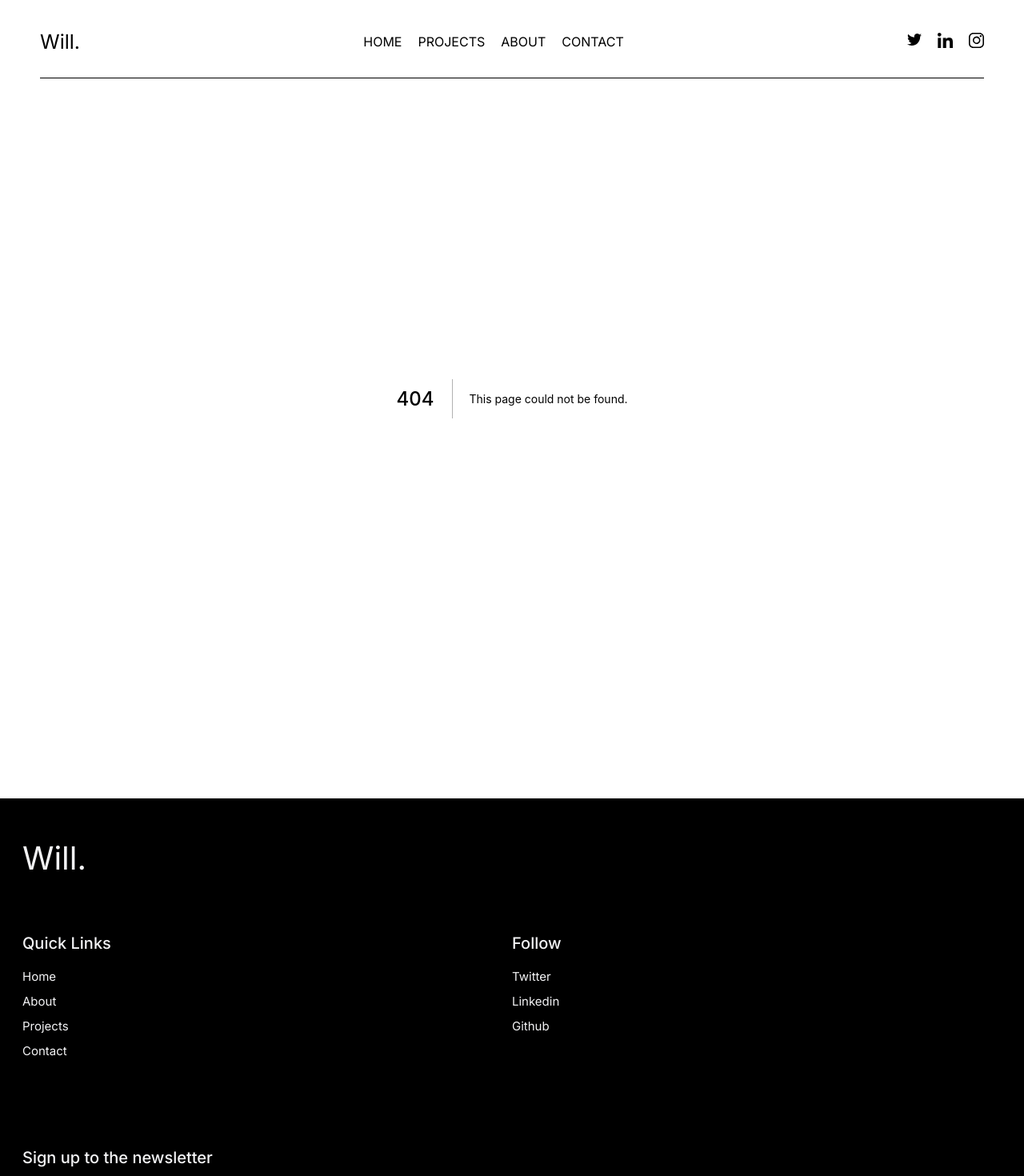
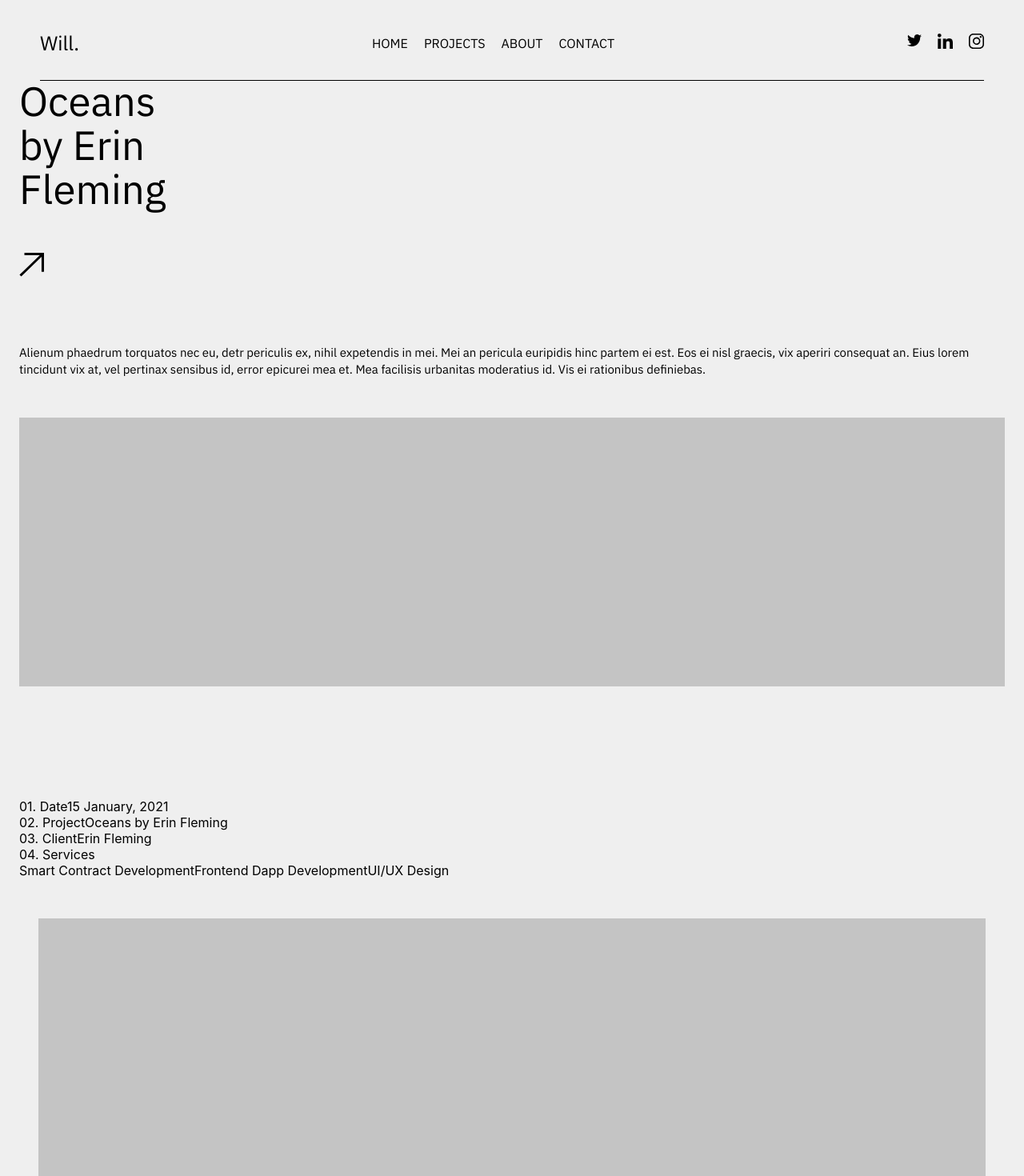
Before and after one commit to WilliamThomsonNZ/PortfolioV2, a Next.js app: page /projects/oceans in a window 1280 px wide. Before the commit this address had no page. Shown: the top 1470 px of the page at 80% size. Built offline with nearby package versions, Linux system fonts and the light colour scheme.

Commit message:
Work on project page and set up animation

```diff
--- a/FramerVariants/index.js
+++ b/FramerVariants/index.js
@@ -107,3 +107,58 @@ export const HeaderVariants = {
     },
   },
 };
+
+export const ProjectVariants = {
+  headingTextContainer: {
+    initial: {},
+    animate: {
+      transition: {
+        staggerChildren: 0.2,
+      },
+    },
+  },
+  headingtext: {
+    initial: {
+      y: 50,
+      opacity: 0,
+    },
+    animate: {
+      opacity: 1,
+      y: 0,
+      transition: {
+        ease: [0.76, 0, 0.24, 1],
+        duration: 1,
+      },
+    },
+  },
+  a: {
+    initial: {
+      y: 20,
+      opacity: 0,
+    },
+    animate: {
+      opacity: 1,
+      y: 0,
+      transition: {
+        ease: [0.76, 0, 0.24, 1],
+        duration: 1,
+        delay: 0.6,
+      },
+    },
+  },
+  description: {
+    initial: {
+      y: 50,
+      opacity: 0,
+    },
+    animate: {
+      opacity: 1,
+      y: 0,
+      transition: {
+        ease: [0.76, 0, 0.24, 1],
+        duration: 1,
+        delay: 0.8,
+      },
+    },
+  },
+};
--- a/components/header/header.module.scss
+++ b/components/header/header.module.scss
@@ -22,6 +22,7 @@
 .header {
   padding: 24px 0;
   margin: 0 24px;
+  margin-bottom: 100px;
   display: flex;
   align-items: center;
   justify-content: space-between;
--- a/pages/_app.js
+++ b/pages/_app.js
@@ -1,11 +1,14 @@
 import "../styles/globals.css";
 import Header from "../components/header";
 import Footer from "../components/footer";
+import { AnimatePresence } from "framer-motion";
 function MyApp({ Component, pageProps }) {
   return (
     <>
       <Header />
-      <Component {...pageProps} />
+      <AnimatePresence exitBeforeEnter>
+        <Component {...pageProps} />
+      </AnimatePresence>
       <Footer />
     </>
   );
--- /dev/null
+++ b/pages/projects/oceans/index.js
@@ -0,0 +1,96 @@
+import Head from "next/head";
+import Image from "next/image";
+import styles from "../../../styles/individualProject.module.scss";
+import LinkArrow from "../../../assets/LinkArrowNew.svg";
+import { useEffect } from "react";
+import { motion, useViewportScroll } from "framer-motion";
+import { ProjectVariants } from "../../../FramerVariants";
+export default function Projects() {
+  return (
+    <>
+      <Head>
+        <title>Will - Oceans by Erin Fleming</title>
+        <meta name="description" content="Oceans by Erin Fleming" />
+        <link rel="icon" href="/favicon.ico" />
+      </Head>
+      <motion.main initial={"initial"} animate={"animate"} exit={"exit"}>
+        <div className={styles.heroOuterContainer}>
+          <section className={styles.heroContent}>
+            <motion.div variants={ProjectVariants.headingTextContainer}>
+              <div className={styles.headingTextContainer}>
+                <motion.span
+                  className={styles.heading}
+                  variants={ProjectVariants.headingtext}
+                >
+                  Oceans
+                </motion.span>
+              </div>
+              <div className={styles.headingTextContainer}>
+                <motion.span
+                  className={styles.heading}
+                  variants={ProjectVariants.headingtext}
+                >
+                  by Erin
+                </motion.span>
+              </div>
+              <div className={styles.headingTextContainer}>
+                <motion.span
+                  className={styles.heading}
+                  variants={ProjectVariants.headingtext}
+                >
+                  Fleming
+                </motion.span>
+              </div>
+            </motion.div>
+
+            <motion.a
+              href={"#"}
+              target="_blank"
+              className={styles.arrowLink}
+              variants={ProjectVariants.a}
+            >
+              <LinkArrow />
+            </motion.a>
+            <motion.p
+              className={styles.projectDescription}
+              variants={ProjectVariants.description}
+            >
+              Alienum phaedrum torquatos nec eu, detr periculis ex, nihil
+              expetendis in mei. Mei an pericula euripidis hinc partem ei est.
+              Eos ei nisl graecis, vix aperiri consequat an. Eius lorem
+              tincidunt vix at, vel pertinax sensibus id, error epicurei mea et.
+              Mea facilisis urbanitas moderatius id. Vis ei rationibus
+              definiebas.
+            </motion.p>
+          </section>
+          <div className={styles.heroImage}></div>
+        </div>
+        <section className={styles.informationContainer}>
+          <div className={styles.projectInfo}>
+            <div className={styles.projectStat}>
+              <span>01. Date</span>
+              <span>15 January, 2021</span>
+            </div>
+            <div className={styles.projectStat}>
+              <span>02. Project</span>
+              <span>Oceans by Erin Fleming</span>
+            </div>
+            <div className={styles.projectStat}>
+              <span>03. Client</span>
+              <span>Erin Fleming</span>
+            </div>
+            <div className={styles.projectStat}>
+              <span>04. Services</span>
+              <div className={styles.services}>
+                <span>Smart Contract Development</span>
+                <span>Frontend Dapp Development</span>
+                <span>UI/UX Design</span>
+              </div>
+            </div>
+          </div>
+          <div className={styles.heroImage}></div>
+        </section>
+      </motion.main>
+    </>
+  );
+}
--- a/styles/globalStyling.module.scss
+++ b/styles/globalStyling.module.scss
@@ -1,4 +1,5 @@
 @import url("https://fonts.googleapis.com/css2?family=Inter:wght@400;500&display=swap");
+@import url("https://fonts.googleapis.com/css2?family=IBM+Plex+Sans:wght@400;500&display=swap");
 $tablet: 1000px;
 $desktop: 1400px;
-$font: "Inter";
+$font: "IBM Plex Sans", sans-serif;
--- a/styles/globals.css
+++ b/styles/globals.css
@@ -4,7 +4,7 @@ body {
   margin: 0;
   font-family: -apple-system, BlinkMacSystemFont, Segoe UI, Roboto, Oxygen,
     Ubuntu, Cantarell, Fira Sans, Droid Sans, Helvetica Neue, sans-serif;
-  background: #f3f3f5;
+  background: #efefef;
 }
 
 a {
--- /dev/null
+++ b/styles/individualProject.module.scss
@@ -0,0 +1,40 @@
+@import "./globalStyling.module.scss";
+
+.heroOuterContainer {
+  margin-bottom: 70px;
+}
+.heroContent {
+  margin: 0 24px;
+  .headingTextContainer {
+    height: 55px;
+    overflow: Hidden;
+    .heading {
+      font-family: $font;
+      font-style: normal;
+      line-height: 1;
+      font-weight: 400;
+      font-size: 51px;
+      display: block;
+    }
+  }
+  .arrowLink {
+    display: block;
+    margin-top: 50px;
+  }
+  .projectDescription {
+    font-family: "IBM Plex Sans";
+    font-style: normal;
+    font-weight: 400;
+    font-size: 15px;
+    line-height: 140%;
+    margin-top: 80px;
+  }
+}
+.heroImage {
+  margin: 50px 24px 0 24px;
+  height: 336px;
+  background-color: #c4c4c4;
+}
+.informationContainer {
+  padding: 70px 24px;
+}
--- /dev/null
+++ b/styles/projects.module.scss
@@ -0,0 +1,10 @@
+@import "./globalStyling.module.scss";
+
+.sectionContainer {
+  font-family: $font;
+  margin: 0 24px;
+  h1 {
+    font-weight: normal;
+    margin-top: 120px;
+  }
+}
```
Also changed, not shown: pages/projects/index.js (added, +18 -0 lines), assets/LinkArrowNew.svg (added).
